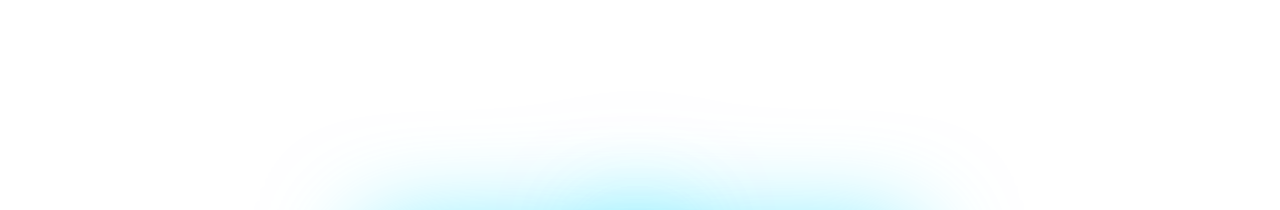
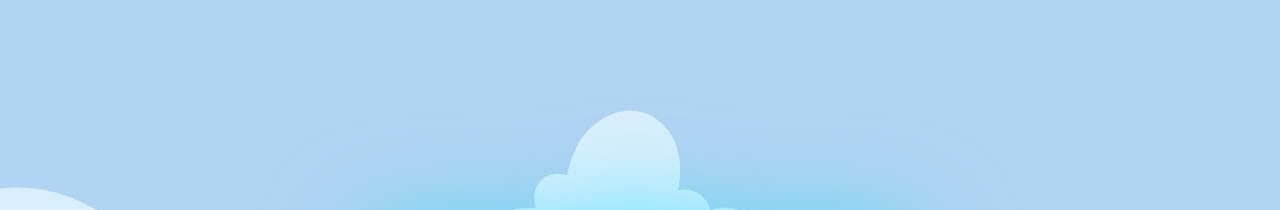
Before and after one commit to DevAndersonn/curso_ebac_frontend, a plain HTML site: page projeto1.5_formulario/index.html in a window 1280 px wide. Shown: the part 97-307 px from the top of the page. Drawn offline with Linux system fonts and the light colour scheme; the site is published under a folder, as on GitHub Pages, so addresses that start at the root find nothing.

Commit message:
Corrigido o caminho da imagem de fundo

```diff
--- a/projeto1.5_formulario/style.css
+++ b/projeto1.5_formulario/style.css
@@ -6,7 +6,7 @@ body {
     justify-content: center;
     align-items: center;
     height: 100vh;
-    background: url('/bg.jpg') no-repeat;
+    background: url('bg.jpg') no-repeat;
 }
 
 * {
```
